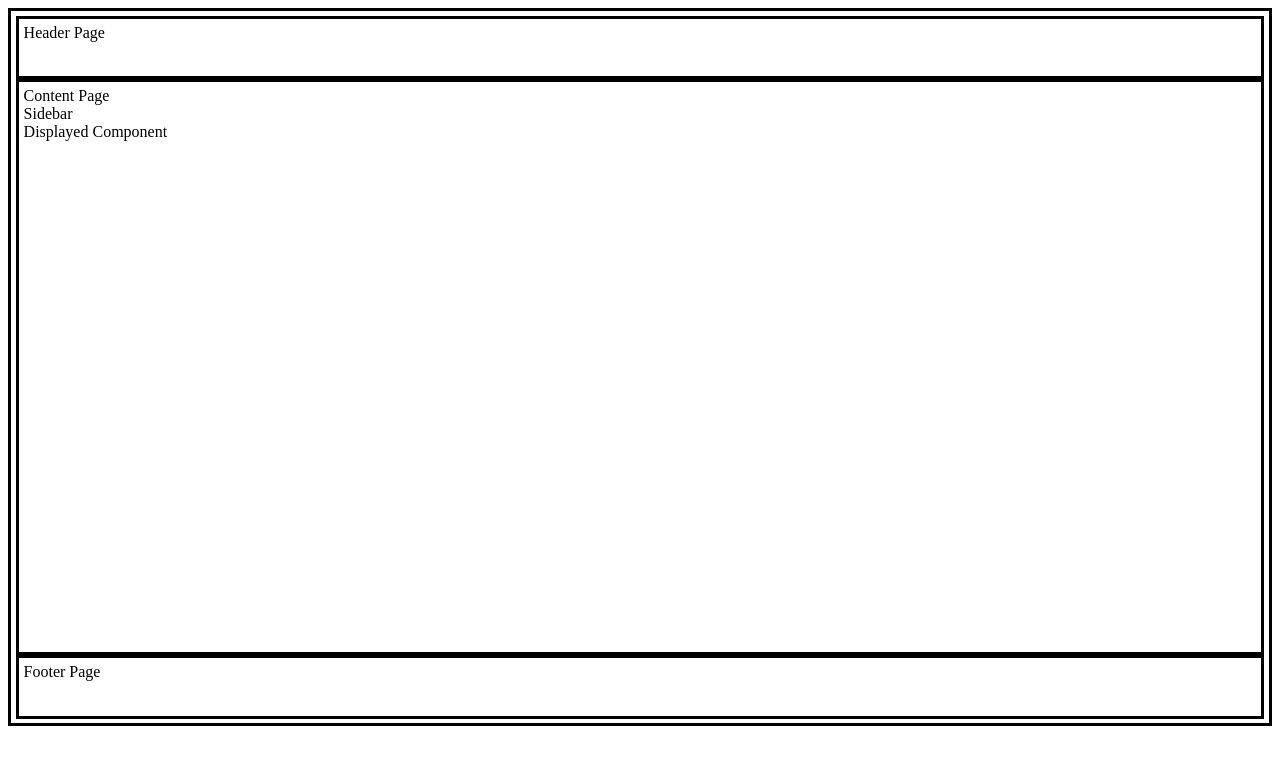
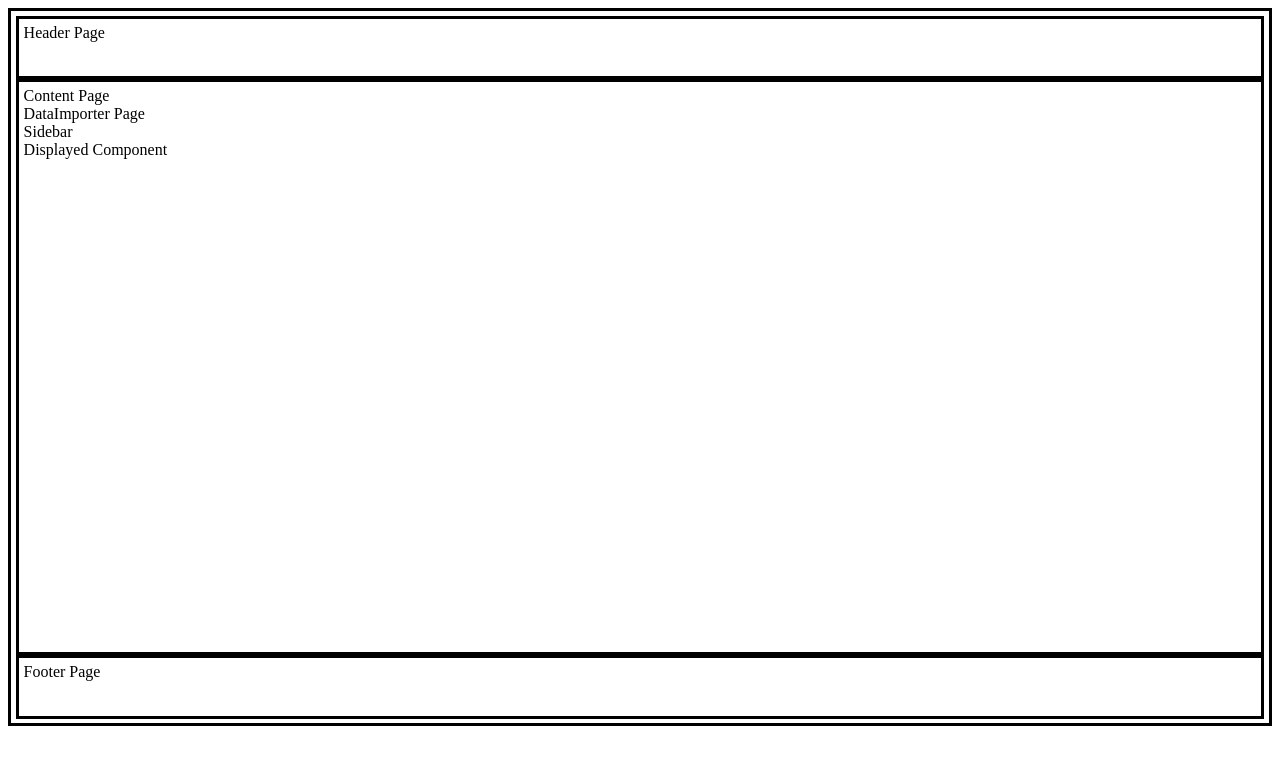
Before and after one commit to hjcian/inertia-web, a React (Create React App) app: page / in a window 1280 px wide. Shown: the top 764 px of the page. Built offline with nearby package versions, Linux system fonts and the light colour scheme.

Commit message:
refactor(layout): update

```diff
--- a/src/Home/Content/Content.js
+++ b/src/Home/Content/Content.js
@@ -1,8 +1,12 @@
 import Dashboard from './Dashboard/Dashboard'
+import DataImporter from './DataImporter/DataImporter'
+
 // deal with switch logic
 const Content = () => {
     return <div className="Content">
         Content Page
+
+        <DataImporter />
         <Dashboard />
         </div>
   }
--- /dev/null
+++ b/src/Home/Content/DataImporter/DataImporter.js
@@ -0,0 +1,5 @@
+const DataImporter = () => {
+  return <div>DataImporter Page</div>
+}
+
+export default DataImporter
--- a/src/Home/Content/Import/Import.js
+++ /dev/null
@@ -1,5 +0,0 @@
-const Import = () => {
-  return <div>Import Page</div>
-}
-
-export default Import
```
